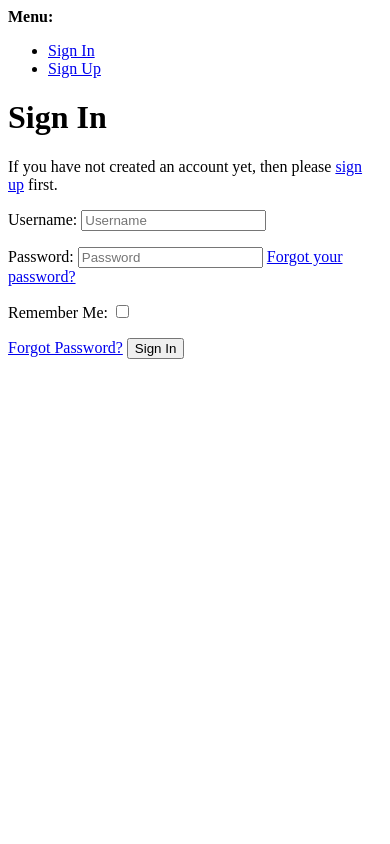
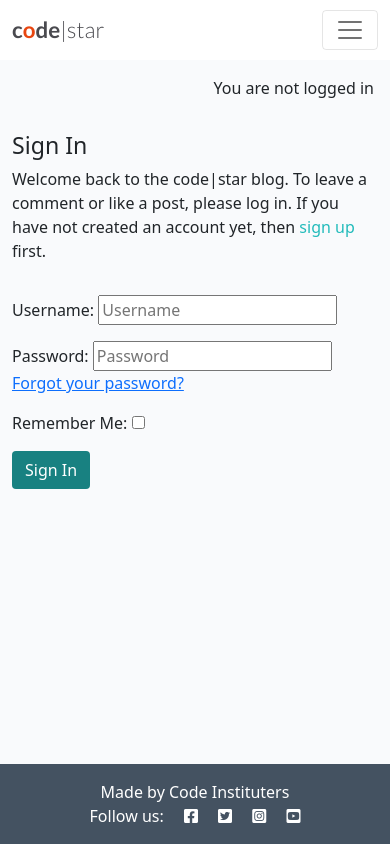
Before and after one commit to Harmeetkaur13/django_blog, a Django app: page /accounts/login/ in a window 390 px wide. Run offline with Django 4.2, Linux system fonts and the light colour scheme; some libraries are stand-ins or nearby versions.

Commit message:
working login,logout,signup templates,added login as username

```diff
--- a/codestar/urls.py
+++ b/codestar/urls.py
@@ -20,8 +20,8 @@ from django.urls import path, include
 
 urlpatterns = [
     path("about/", include("about.urls"), name="about-urls"),
+    path("accounts/", include("allauth.urls")),
     path('admin/', admin.site.urls),
     path('summernote/', include('django_summernote.urls')),
     path("", include("blog.urls"), name="blog-urls"),
-    path('accounts/', include('allauth.urls')),
 ]
--- a/templates/account/login.html
+++ b/templates/account/login.html
@@ -1,46 +1,34 @@
-{% extends "account/base.html" %}
+{% extends "base.html" %}
 
 {% load i18n %}
 {% load account socialaccount %}
 
-{% block head_title %}{% trans "Sign In" %}{% endblock head_title %}
+{% block head_title %}{% trans "Sign In" %}{% endblock %}
 
 {% block content %}
 
-<h1>{% trans "Sign In" %}</h1>
+<div class="container">
+  <div class="row">
+    <div class="col-md-8 mt-3 offset-md-2">
+      <h3>{% trans "Sign In" %}</h3>
 
-{% get_providers as socialaccount_providers %}
-
-{% if socialaccount_providers %}
-<p>{% blocktrans with site.name as site_name %}Please sign in with one
-of your existing third party accounts. Or, <a href="{{ signup_url }}">sign up</a>
-for a {{ site_name }} account and sign in below:{% endblocktrans %}</p>
-
-<div class="socialaccount_ballot">
-
-  <ul class="socialaccount_providers">
-    {% include "socialaccount/snippets/provider_list.html" with process="login" %}
-  </ul>
-
-  <div class="login-or">{% trans 'or' %}</div>
-
+      <p>{% blocktrans %}Welcome back to the code|star blog. To leave a comment or like a post, please log in. If
+        you
+        have not created an account yet, then <a class="link" href="{{ signup_url }}">sign up</a>
+        first.{% endblocktrans %}</p>
     </div>
-
-{% include "socialaccount/snippets/login_extra.html" %}
-
-{% else %}
-<p>{% blocktrans %}If you have not created an account yet, then please
-<a href="{{ signup_url }}">sign up</a> first.{% endblocktrans %}</p>
-{% endif %}
-
+  </div>
+  <div class="row">
+    <div class="col-md-8 mt-3 offset-md-2">
       <form class="login" method="POST" action="{% url 'account_login' %}">
         {% csrf_token %}
         {{ form.as_p }}
         {% if redirect_field_value %}
         <input type="hidden" name="{{ redirect_field_name }}" value="{{ redirect_field_value }}" />
         {% endif %}
-  <a class="button secondaryAction" href="{% url 'account_reset_password' %}">{% trans "Forgot Password?" %}</a>
-  <button class="primaryAction" type="submit">{% trans "Sign In" %}</button>
+        <button class="btn btn-signup right" type="submit">{% trans "Sign In" %}</button>
       </form>
-
-{% endblock content %}
+    </div>
+  </div>
+</div>
+{% endblock %}
--- a/templates/base.html
+++ b/templates/base.html
@@ -1,11 +1,11 @@
 {% load static %}
 
 {% url 'home' as home_url %}
-
 {% url 'about' as about_url %}
 {% url 'account_login' as login_url %}
 {% url 'account_signup' as signup_url %}
 {% url 'account_logout' as logout_url %}
+
 
 <!DOCTYPE html>
 <html class="h-100" lang="en">
@@ -48,8 +48,7 @@
                             href="{% url 'home' %}">Home</a>
                     </li>
                     <li class="nav-item">
-                        <a class="nav-link
-                          {% if request.path == about_url %}active{%endif%}" aria-current="page"
+                        <a class="nav-link {% if request.path == about_url %}active{% endif %}" aria-current="page"
                             href="{% url 'about' %}">About</a>
                     </li>
                     {% if user.is_authenticated %}
@@ -67,7 +66,6 @@
                             href="{% url 'account_login' %}">Login</a>
                     </li>
                     {% endif %}
-
                 </ul>
                 <span class="navbar-text text-muted">
                     adventures of a software developer
@@ -77,6 +75,11 @@
     </nav>
 
     <main class="flex-shrink-0 main-bg">
+        {% if user.is_authenticated %}
+        <p class="text-end m-3">You are logged in as {{ user.username }}</p>
+        {% else %}
+        <p class="text-end m-3">You are not logged in</p>
+        {% endif %}
 
         {% block content %}
         <!-- Content Goes here -->
@@ -87,9 +90,7 @@
     <!-- Footer -->
     <footer class="footer mt-auto py-3 dark-bg">
         <p class="m-0 text-center text-white">
-            {% block copyright %}
-            Made by Code Instituters
-            {% endblock copyright %}
+            {% block copyright %}Made by Code Instituters{% endblock copyright %}
         </p>
         <p class="m-0 text-center text-white">Follow us: <i class="fab fa-facebook-square ms-3"></i>
             <i class="fab fa-twitter-square ms-3"></i>
```
Also changed, not shown: templates/account/logout.html (+6 -11 lines), templates/account/signup.html (+17 -7 lines). Lines whose indentation alone changed are shown as unchanged.
